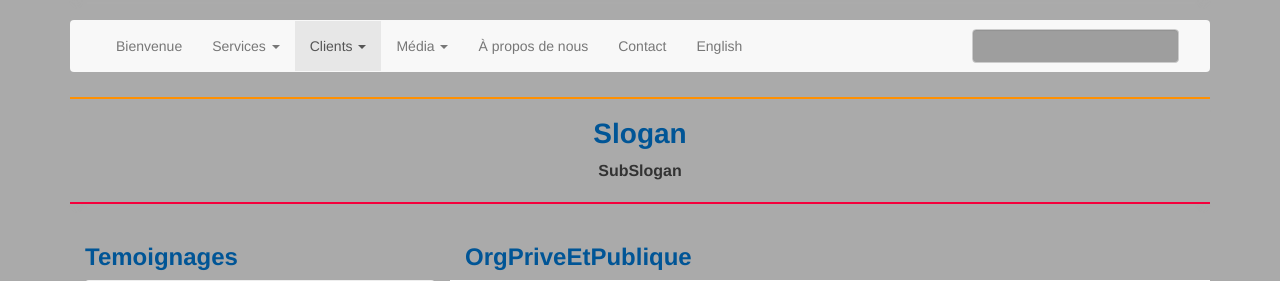
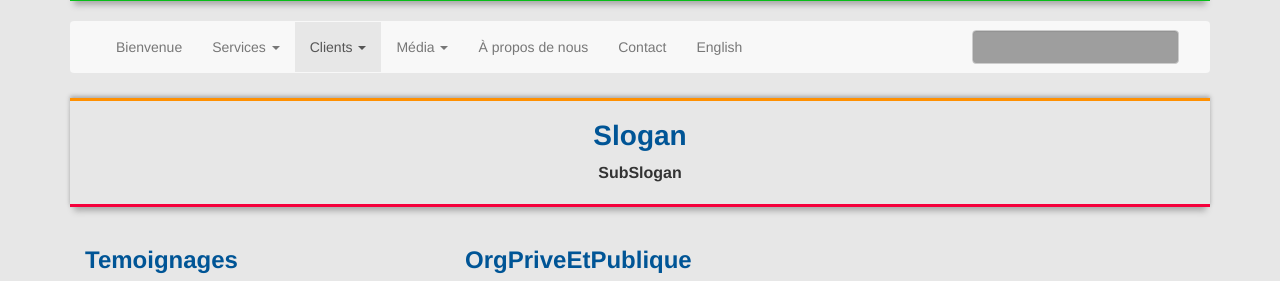
Before and after one commit to zfadade/cmeyer2016, a PHP site: page /listclients.php in a window 1280 px wide. Shown: the part 966-1247 px from the top of the page. Run offline with PHP 8.4, Linux system fonts and the light colour scheme; some libraries are stand-ins or nearby versions; grey boxes are pictures that could not be loaded.

Commit message:
More i18n

```diff
--- a/2016/css/stylecmco.css
+++ b/2016/css/stylecmco.css
@@ -1,12 +1,12 @@
 /* CUSTOM CSS FOR CMCO  VERSION WITH BOOTSTRAP*/
-body{background-color:#aaa;}
+body{background-color:#e7e7e7;}
 .container{margin-top:5px;border-radius:10px;}
 
 /*hr{border-top: 1px solid #aaa;}*/
-.page-header{border-bottom:2px solid #08BE19;
-  -webkit-box-shadow: 0 8px 8px -3px #aaa;
-  -moz-box-shadow: 0 8px 6px -6px #aaa;
-  box-shadow: 0 8px 6px -6px #aaa;
+.page-header{border-bottom:3px solid #08BE19;
+  -webkit-box-shadow: 0 8px 8px -4px #aaa;
+  -moz-box-shadow: 0 8px 6px -4px #aaa;
+  box-shadow: 0 8px 6px -4px #aaa;
 }
 /*#namecarole{font-size:24px;color:#5990B1;}*/
 /*.col-md-3{margin-left:0px;padding-left:1px;}
@@ -122,16 +126,16 @@ body{background-color:#aaa;}
 
 .touteslespages{ padding-bottom: 9px;
   margin: 25px 0 20px;
-  border-top: 2px solid #FF9001;
-
-  border-bottom: 2px solid #F5003C;
+  border-top: 3px solid #FF9001;
+  border-bottom: 3px solid #F5003C;
 
     /*  JUST SHADOW BELOW RED LIGNE*/
-  -webkit-box-shadow: 0 8px 8px -3px #aaa;
-  -moz-box-shadow: 0 8px 6px -6px #aaa;
-  box-shadow: 0 8px 6px -6px #aaa;
+  -webkit-box-shadow: 0 8px 4px -4px #aaa, 0 -2px 4px #aaa;
+  -moz-box-shadow: 0 8px 6px -4px #aaa, 0 -2px 4px #aaa;
+  box-shadow: 0 8px 6px -4px #aaa, 0 -2px 4px #aaa;
 }
 
+/*box-shadow: 0px 10px 5px #888, 0px -10px 5px #888;*/
 /*  JUST TWO LIGNES*/
   /*-webkit-box-shadow: 0 1px 0 #FF9001;
   -moz-box-shadow:  0 2px 0 #FF9001;
--- a/2016/listclients.php
+++ b/2016/listclients.php
@@ -154,7 +154,7 @@ J’avais beaucoup d’appréhension, mais finalement tout s’est très bien d
                     <li>Hôpital v&eacute;t&eacute;rinaire de l’Est</li>
                     <li>Hydro-Qu&eacute;bec</li>
                     <li>Jean Coutu</li>
-                    <li>Marconnair</li>
+                    <li>Marconair</li>
                     <li>McCarthy-T&eacute;trault</li>
                     <li>Minist&egrave;re de la Culture et des Communications</li>
                     <li>Olymel</li>
--- a/2016/video.php
+++ b/2016/video.php
@@ -9,7 +9,7 @@ $language = setLanguage();
 <html>
 <head>
 <meta charset="utf-8">
-<title>CAROLE MEYER - VIDEO</title>
+<title>CAROLE MEYER - <?php echo _("VIDEO"); ?></title>
 <meta name="Description" content="">
 <meta name="viewport" content="width=device-width, initial-scale=1">
 <!-- Latest compiled and minified CSS -->
@@ -129,7 +129,7 @@ $language = setLanguage();
 
 
       <div class='col-md-8 col-sm-8 col-xs-12'>
-        <h3 class='h333'><?php echo _("Video"); ?>s</h3>
+        <h3 class='h333'><?php echo _("Video"); ?></h3>
         <br>
         <div class='row movie embed-responsive embed-responsive-16by9'>
         <iframe class="embed-responsive-item" src="https://www.youtube.com/embed/hJ3Ar8t_ofc?rel=0" frameborder="0" allowfullscreen></iframe>
```
Also changed, not shown: other parts of 2016/css/stylecmco.css (+26 -10 lines), 2016/css/consentement.css (line endings or trailing spaces), 5 other files.
